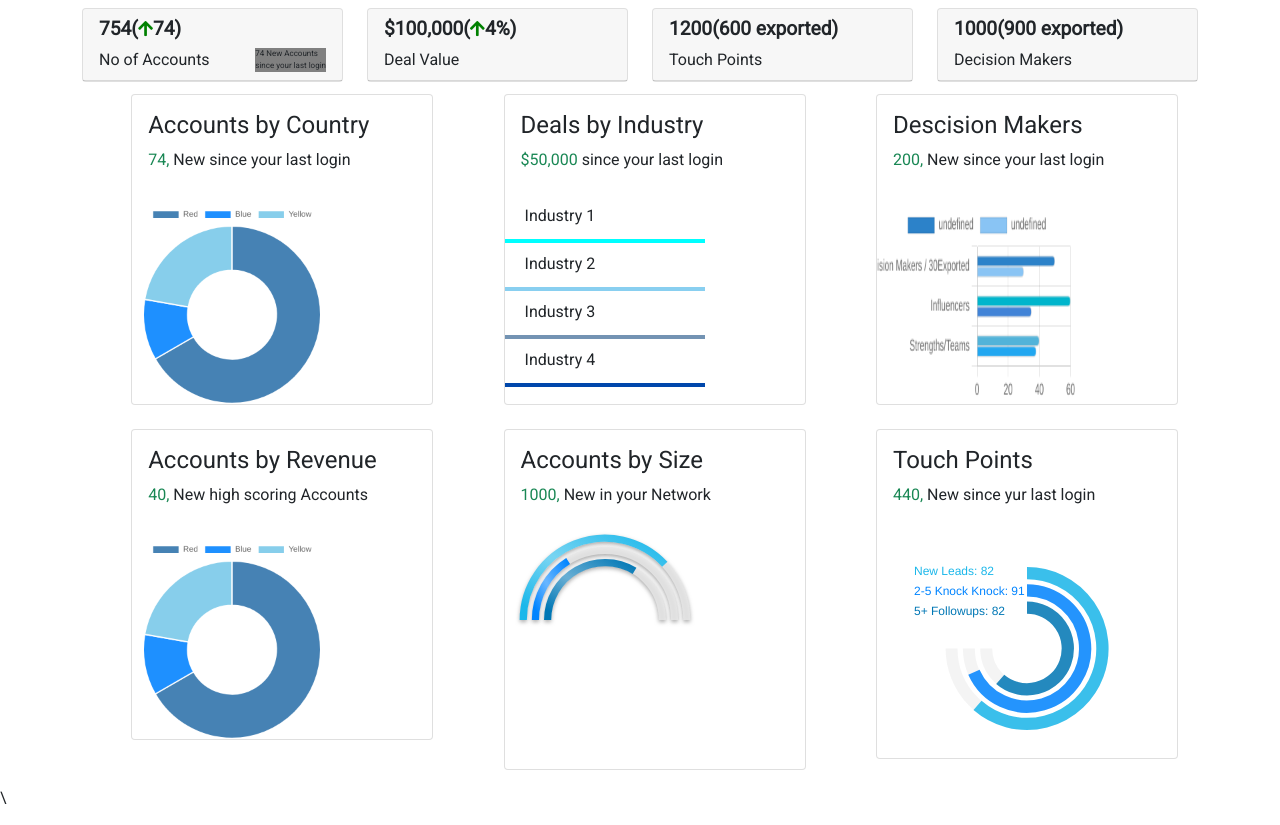
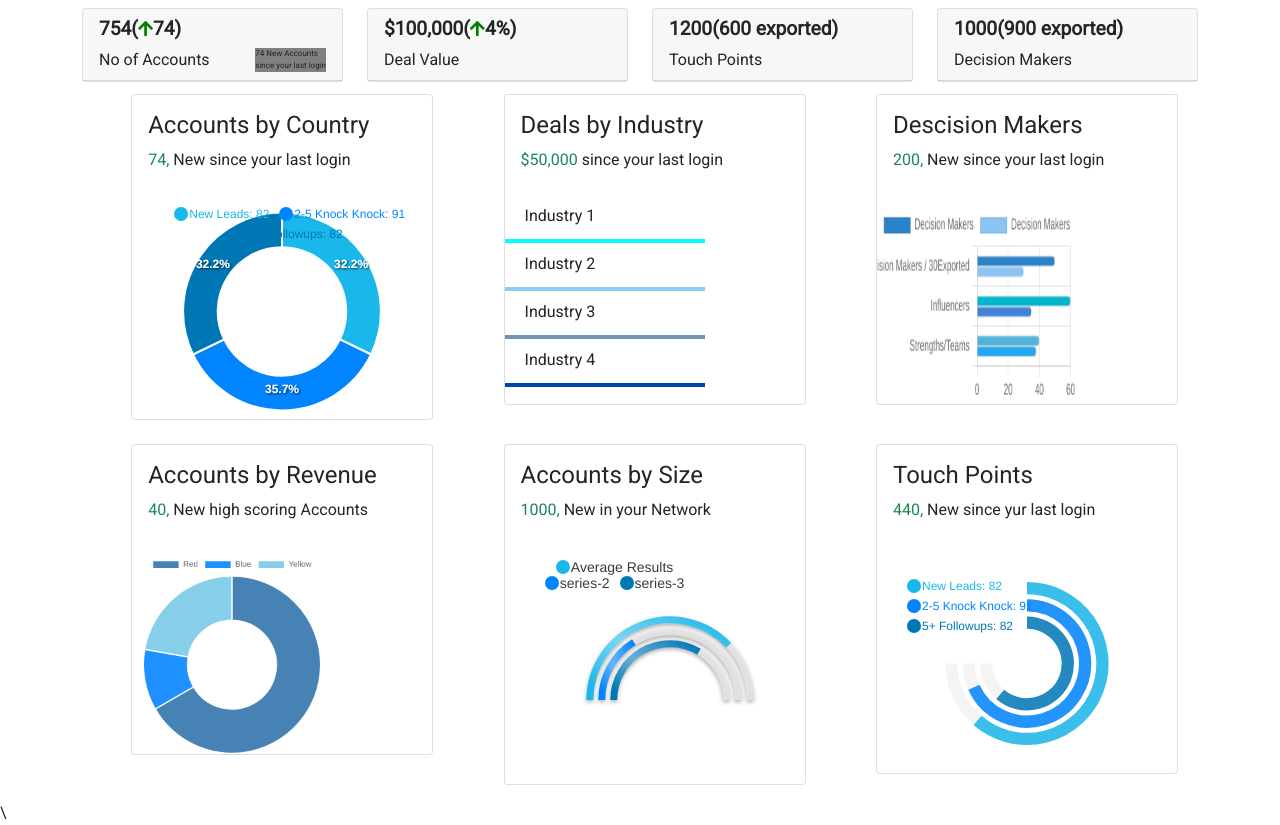
Before and after one commit to KumarSantosh22/DashboardGraphs, a plain HTML site: page dashboard.html in a window 1280 px wide. Drawn offline with nearby package versions, Linux system fonts and the light colour scheme.

Commit message:
initial commit

```diff
--- a/accountsize.js
+++ b/accountsize.js
@@ -2,11 +2,12 @@
    series: [76, 32, 67],
    chart: {
      height: 230,
-          type: 'radialBar',
-          offsetY: -20,
+     type: "radialBar",
+     offsetY: 5,
+     offsetX: 65,
      sparkline: {
-            enabled: true
-          }
+       enabled: true,
+     },
    },
    plotOptions: {
      radialBar: {
@@ -14,47 +15,94 @@
        endAngle: 90,
        track: {
          background: "#e7e7e7",
-              strokeWidth: '97%',
+         strokeWidth: "97%",
          margin: 5, // margin is in pixels
          dropShadow: {
            enabled: true,
            top: 2,
            left: 0,
-                color: '#999',
+           color: "#999",
            opacity: 1,
-                blur: 2
-              }
+           blur: 2,
+         },
        },
        dataLabels: {
          name: {
-                show: false
+           show: false,
          },
          value: {
-                offsetY: -5,
-                fontSize: '22px'
-              }
-            }
-          }
+           offsetY: -10,
+           fontSize: "22px",
          },
-       colors: ['#1ab7ea', '#0084ff', '#0077B5'],
-        labels: ['New Leads', '2-5 Knock Knock', '5+ Followups'],
+       },
+     },
+   },
+   colors: ["#1ab7ea", "#0084ff", "#0077B5"],
+   labels: ["New Leads", "2-5 Knock Knock", "5+ Followups"],
+
    grid: {
      padding: {
-            top: -10
-          }
+       top: -10,
+     },
    },
    fill: {
-          type: 'gradient',
+     type: "gradient",
      gradient: {
-            shade: 'light',
+       shade: "light",
        shadeIntensity: 0.4,
        inverseColors: false,
        opacityFrom: 1,
        opacityTo: 1,
-            stops: [0, 50, 53, 91]
+       stops: [0, 50, 53, 91],
      },
    },
-        labels: ['Average Results'],
+   labels: ["Average Results"],
+   legend: {
+     show: true,
+     showForSingleSeries: false,
+     showForNullSeries: true,
+     showForZeroSeries: true,
+     position: "top",
+     horizontalAlign: "center",
+     floating: false,
+     fontSize: "14px",
+     fontFamily: "Helvetica, Arial",
+     fontWeight: 400,
+     formatter: undefined,
+     inverseOrder: false,
+     width: undefined,
+     height: undefined,
+     tooltipHoverFormatter: undefined,
+     customLegendItems: [],
+     offsetX: 0,
+     offsetY: 5,
+     labels: {
+       colors: undefined,
+       useSeriesColors: false,
+     },
+     markers: {
+       width: 12,
+       height: 12,
+       strokeWidth: 0,
+       strokeColor: "#fff",
+       fillColors: undefined,
+       radius: 0,
+       customHTML: undefined,
+       onClick: undefined,
+       offsetX: 0,
+       offsetY: 0,
+     },
+     itemMargin: {
+       horizontal: 5,
+       vertical: 0,
+     },
+     onItemClick: {
+       toggleDataSeries: true,
+     },
+     onItemHover: {
+       highlightDataSeries: true,
+     },
+   },
  };
 
         var chart = new ApexCharts(document.querySelector("#accountsChart"), options);
--- a/dashboard.html
+++ b/dashboard.html
@@ -95,7 +95,7 @@
                         </p>
                     </div>
                     <div class="ct-chart" id="completedTasksChart">
-                        <canvas class="canvas-size" id="countryChart"></canvas>
+                        <div  id="countryChart"></div>
                     </div>
                 </div>
             </div>
--- a/decision.js
+++ b/decision.js
@@ -4,7 +4,7 @@ var data = {
   datasets: [
     {
       axis: "y",
-      // label: "",
+      label: "Decision Makers",
       data: [50, 60, 40],
       fill: false,
       backgroundColor: [
@@ -21,7 +21,7 @@ var data = {
 
     {
       axis: "y",
-      // label: "",
+      label: "Decision Makers",
       data: [30, 35, 38],
       fill: false,
       backgroundColor: [
@@ -36,6 +36,7 @@ var data = {
       barThickness: 8,
     },
   ],
+
 };
 
 var config = {
--- a/donut.js
+++ b/donut.js
@@ -1,32 +1,72 @@
-var data = {
-  labels: ["Red", "Blue", "Yellow"],
-  datasets: [
+var options = {
+  series: [82, 91, 82],
+  chart: {
+    height: 215,
+    type: "donut",
+  },
+  plotOptions: {
+    radialBar: {
+      offsetY: 5,
+      startAngle: 0,
+      endAngle: 270,
+      hollow: {
+        margin: 5,
+        size: "30%",
+        background: "transparent",
+        image: undefined,
+      },
+      dataLabels: {
+        name: {
+          show: false,
+        },
+        value: {
+          show: false,
+        },
+      },
+    },
+  },
+  colors: ["#1ab7ea", "#0084ff", "#0077B5"],
+  labels: ["New Leads", "2-5 Knock Knock", "5+ Followups"],
+  legend: {
+    show: true,
+    floating: true,
+    fontSize: "12px",
+    position: "top",
+    offsetX: -5,
+    offsetY: 0,
+    labels: {
+      useSeriesColors: true,
+    },
+    markers: {
+      width: 12,
+      height: 12,
+      strokeWidth: 0,
+      strokeColor: "#fff",
+      fillColors: undefined,
+      radius: 0,
+      customHTML: undefined,
+      onClick: undefined,
+      offsetX: 0,
+      offsetY: 0,
+    },
+    formatter: function (seriesName, opts) {
+      return seriesName + ":  " + opts.w.globals.series[opts.seriesIndex];
+    },
+    itemMargin: {
+      vertical: 3,
+    },
+  },
+  responsive: [
     {
-      label: "My First Dataset",
-      data: [300, 50, 100],
-      backgroundColor: [
-        "rgb(70,130,180)",
-        "rgb(30,144,255)",
-        "rgb(135,206,235)",
-      ],
-      hoverOffset: 4,
+      breakpoint: 480,
+      options: {
+        legend: {
+          show: false,
+        },
+      },
     },
   ],
 };
 
-var config = {
-  type: "doughnut",
-  data: data,
-};
-
-data = {
-  datasets: [
-    {
-      data: [10, 20, 30],
-    },
-  ],
-
-  // These labels appear in the legend and in the tooltips when hovering different arcs
-  labels: ["Red", "Yellow", "Blue"],
-};
-var myChart = new Chart(document.getElementById("countryChart"), config);
+var chart = new ApexCharts(document.querySelector("#countryChart"), options);
+chart.render();
--- a/touchpoints.js
+++ b/touchpoints.js
@@ -3,7 +3,7 @@
           series: [82, 91, 82],
           chart: {
             height: 215,
-          type: 'radialBar',
+            type: "radialBar",
           },
           plotOptions: {
             radialBar: {
@@ -12,8 +12,8 @@
               endAngle: 270,
               hollow: {
                 margin: 5,
-              size: '30%',
-              background: 'transparent',
+                size: "30%",
+                background: "transparent",
                 image: undefined,
               },
               dataLabels: {
@@ -22,40 +22,53 @@
                 },
                 value: {
                   show: false,
-              }
-            }
-          }
                 },
-        colors: ['#1ab7ea', '#0084ff', '#0077B5'],
-        labels: ['New Leads', '2-5 Knock Knock', '5+ Followups'],
+              },
+            },
+          },
+          colors: ["#1ab7ea", "#0084ff", "#0077B5"],
+          labels: ["New Leads", "2-5 Knock Knock", "5+ Followups"],
           legend: {
             show: true,
             floating: true,
-          fontSize: '12px',
-          position: 'left',
-          offsetX: -1,
+            fontSize: "12px",
+            position: "left",
+            offsetX: -5,
             offsetY: 0,
             labels: {
               useSeriesColors: true,
             },
             markers: {
-            size: 0
+              width: 12,
+              height: 12,
+              strokeWidth: 0,
+              strokeColor: "#fff",
+              fillColors: undefined,
+              radius: 0,
+              customHTML: undefined,
+              onClick: undefined,
+              offsetX: 0,
+              offsetY: 0,
             },
-          formatter: function(seriesName, opts) {
-            return seriesName + ":  " + opts.w.globals.series[opts.seriesIndex]
+            formatter: function (seriesName, opts) {
+              return (
+                seriesName + ":  " + opts.w.globals.series[opts.seriesIndex]
+              );
             },
             itemMargin: {
-            vertical: 3
-          }
+              vertical: 3,
             },
-        responsive: [{
+          },
+          responsive: [
+            {
               breakpoint: 480,
               options: {
                 legend: {
-                show: false
-            }
-          }
-        }]
+                  show: false,
+                },
+              },
+            },
+          ],
         };
 
         var chart = new ApexCharts(document.querySelector("#touchPoints"), options);
```
Also changed, not shown: index.html (deleted, +0 -30 lines), chart.css (line endings or trailing spaces). Lines whose indentation alone changed are shown as unchanged.
